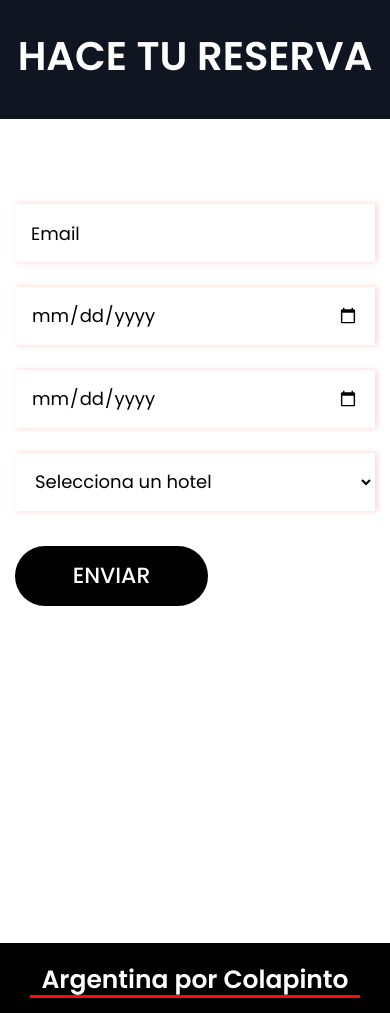
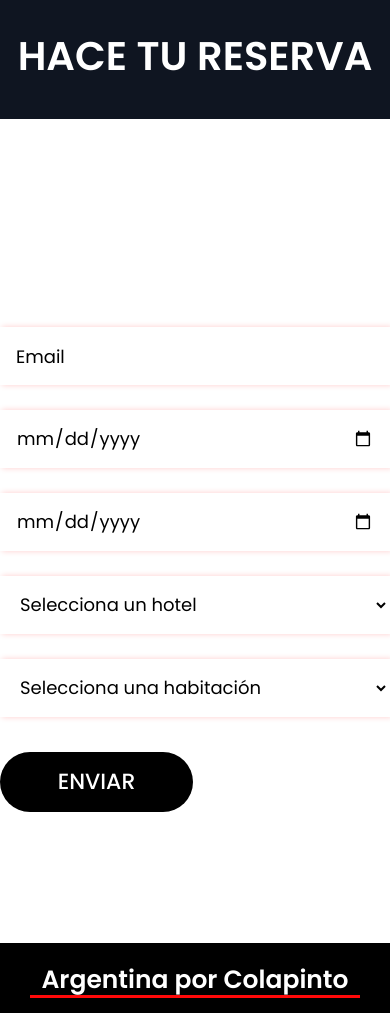
Before and after one commit to emsutter/HOTEL-RESERVATION-WEBAPP, a Flask app: page /Reservas in a window 390 px wide. Shown: the part 85-1098 px from the top of the page. Run offline with Flask 3, Linux system fonts and the light colour scheme; data that the repository does not hold is empty; some libraries are stand-ins or nearby versions; some web fonts are replaced.

Commit message:
cambios: Reservas: reagregado selector de habitacion misReservas: agrgado fecha de egreso nuestrosHoteles: envia el id del hotel correctamente

```diff
--- a/front/templates/Reservas.html
+++ b/front/templates/Reservas.html
@@ -1,6 +1,6 @@
 {% extends "bloque.html" %}
 
-{% block title %}Inicio - Mi Página Web{% endblock %}
+{% block title %}Reservas{% endblock %}
 
 {% block content %}
 <div class="page-container" style="display: flex; flex-direction: column; height: 100vh;">
@@ -17,34 +17,35 @@
                 </div>
             </div>
         </div>
-        <div class="about">
-            <div class="container-fluid">
-                <div class="row">
-                    <div class="col-md-6">
+    </div>
+    <div class="row form-map-container">
+        <div class="col-md-6 form-container">
             <form id="request" class="main_form" onsubmit="submitReserva(event)">
                 <div class="row">
                     <div class="col-md-12">
-                                    <input class="contactus" placeholder="Email" type="email" name="Email" id="Email"
-                                        required>
+                        <input class="contactus" placeholder="Email" type="email" name="Email" id="Email" required>
                     </div>
                     <div class="col-md-12">
-                                    <input class="contactus" placeholder="Fecha de ingreso" type="date" id="Ingreso"
-                                        name="Ingreso" required>
+                        <input class="contactus" placeholder="Fecha de ingreso" type="date" id="Ingreso" name="Ingreso" required>
                     </div>
                     <div class="col-md-12">
-                                    <input class="contactus" placeholder="Fecha de egreso" type="date" id="Egreso"
-                                        name="Egreso" required>
+                        <input class="contactus" placeholder="Fecha de egreso" type="date" id="Egreso" name="Egreso" required>
                     </div>
                     <div class="col-md-12">
                         <select class="contactus" id="hotel_id" name="hotel_id" required>
-                                        <option value="" disabled selected>Selecciona un hotel</option>
+                            <option value="">Selecciona un hotel</option>
                             {% for hotel in hoteles %}
                                 {% if hotel.habilitado %}
-                                        <option value="{{ hotel.hotel_id }}" data-ubicacion="{{ hotel.ubicacion }}">
+                                    <option value="{{ hotel.hotel_id }}" data-ubicacion="{{ hotel.ubicacion }}" {% if hotel.hotel_id == hotel_id %}selected{% endif %}>
                                         {{ hotel.nombre }}
                                     </option>
                                 {% endif %}
                             {% endfor %}
+                        </select>
+                    </div>
+                    <div class="col-md-12">
+                        <select class="contactus" id="habitacion_id" name="habitacion_id" required>
+                            <option value="" disabled selected>Selecciona una habitación</option>
                         </select>
                     </div>
                     <div class="col-md-12">
@@ -53,15 +54,12 @@
                 </div>
             </form>
         </div>
-                    <div class="col-md-6 padding-top">
-                        <div id="map" class="map"></div>
+        <div class="col-md-6 map-container">
+            <div id="map" style="width: 100%; height: 100%;"></div>
         </div>
     </div>
 </div>
-        </div>
-    </div>
-</div>
+
 <script src="{{ url_for('static', filename = 'js/reservas.js') }}"></script>
 <script src="{{ url_for('static', filename = 'js/google-map.js') }}"></script>
-
 {% endblock %}
--- a/front/templates/misReservas.html
+++ b/front/templates/misReservas.html
@@ -10,7 +10,7 @@
                     <div class="row">
                         <div class="col-md-12">
                             <div class="title">
-                                <h2>TUS RESEVAS</h2>
+                                <h2>TUS RESERVAS</h2>
                                 <div style="height: 5px;"></div>
                             </div>
                         </div>
@@ -34,7 +34,7 @@
                     {% for reserva in reservas %}
                     <tr>
                         <td>{{ loop.index }}</td>
-                        <td>{{ reserva.fecha_ingreso }}</td>
+                        <td>{{ reserva.fecha_ingreso }} - {{ reserva.fecha_egreso }}</td>
                         <td>{{ reserva.habilitado }}</td>
                         <td>{{ reserva.hotel_id }}</td>
                         <td>{{ reserva.reservas_id }}</td>
--- a/front/templates/nuestrosHoteles.html
+++ b/front/templates/nuestrosHoteles.html
@@ -39,7 +39,7 @@
                <div class="bed_room">
                   <h3>{{ hotel.nombre }}</h3>
                   <p>{{ hotel.descripcion }}</p>
-                  <a href="{{ url_for('Reservas', hotel_id=hotel.id) }}">Ver ubicación</a>
+                  <a href="{{ url_for('Reservas', hotel_id=hotel.hotel_id) }}">Ver ubicación</a>
                </div>
             </div>
          </div>
```
Lines whose indentation alone changed are shown as unchanged.
